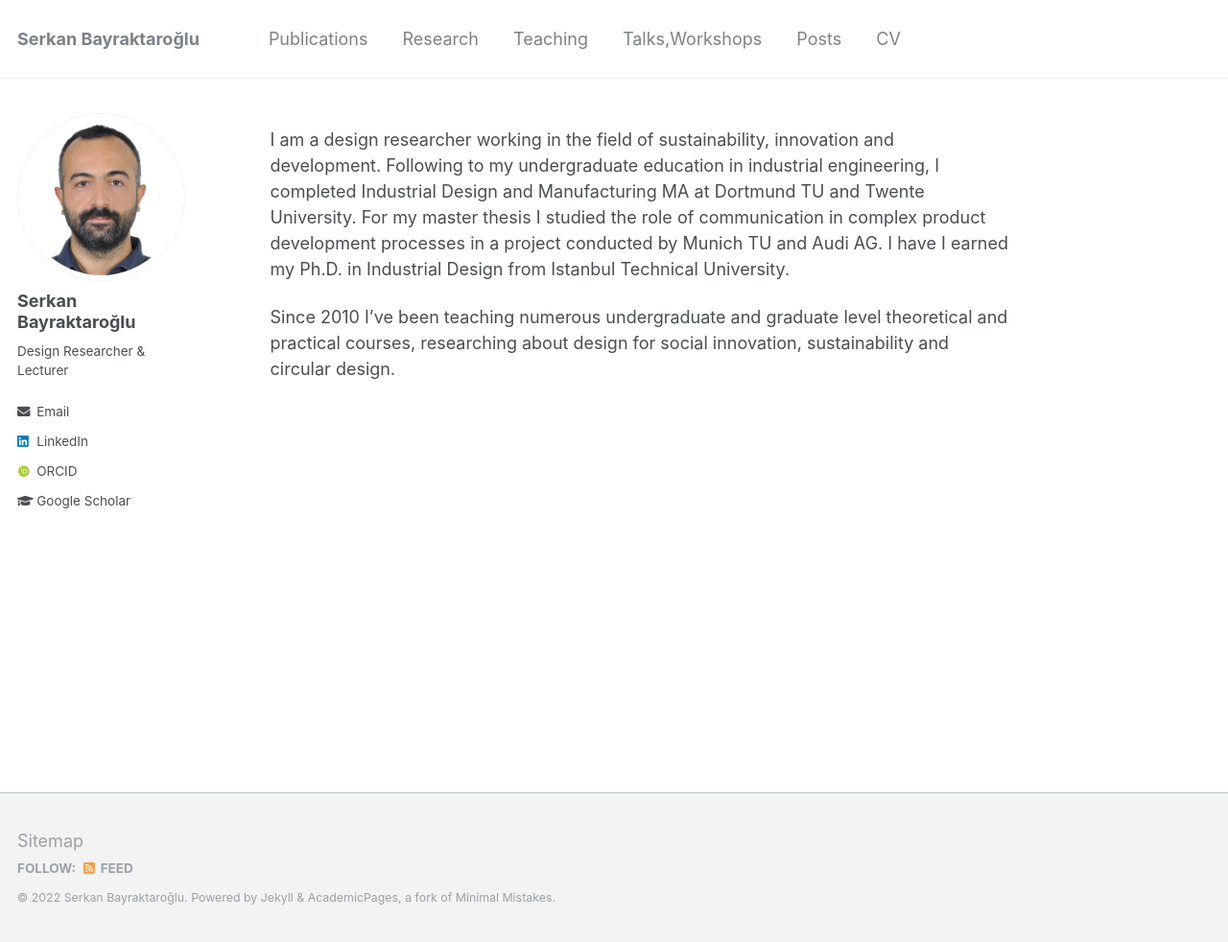
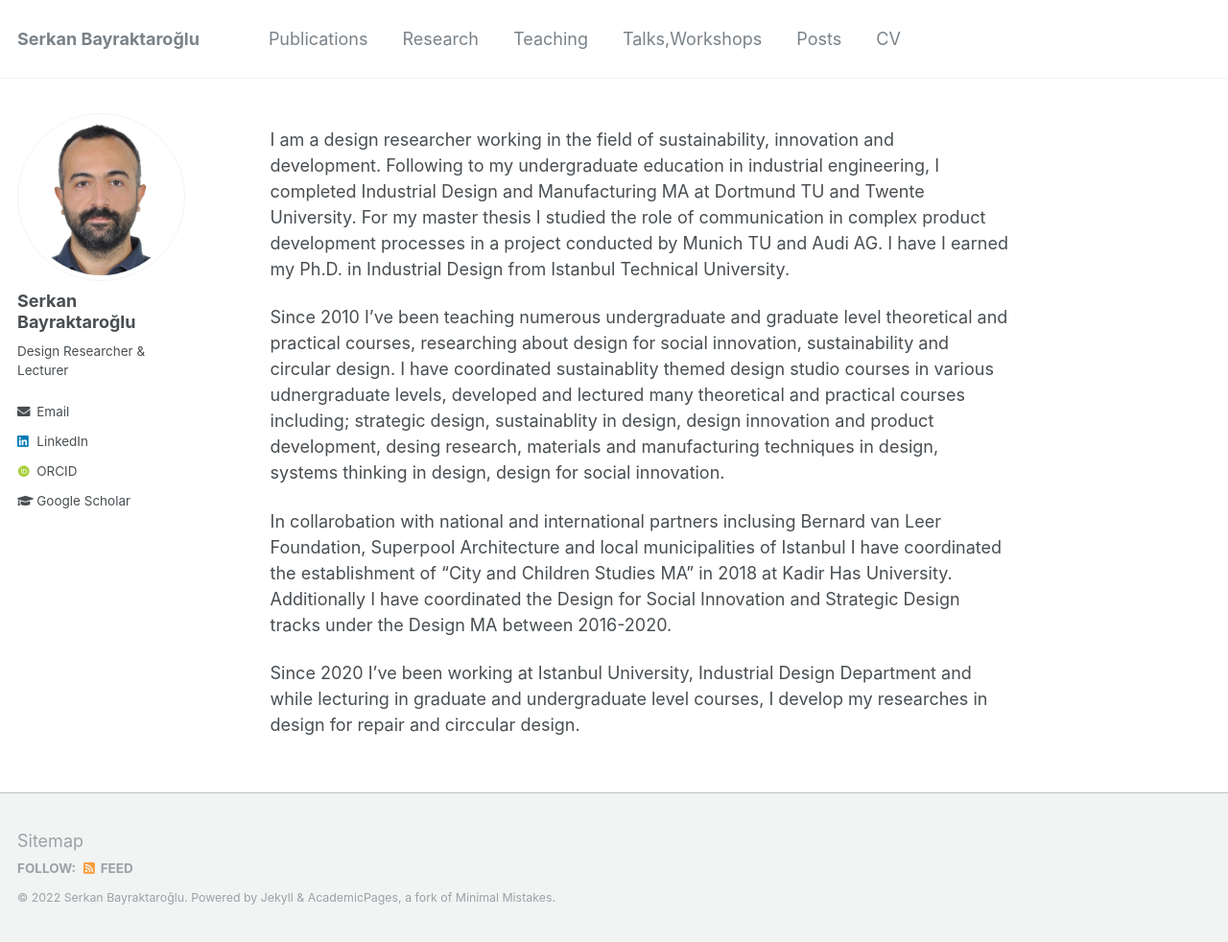
Before and after one commit to serkanbayraktaroglu/serkanbayraktaroglu.github.io, a Jekyll site: the page built from _pages/about.md, in a window 1280 px wide and 982 px high. Shown: the whole window at 96% size. Built offline with Jekyll 4.4.1, drawn with Linux system fonts in a browser that asks for light colours; some web fonts are replaced.

Commit message:
Update about.md

```diff
--- a/_pages/about.md
+++ b/_pages/about.md
@@ -10,4 +10,8 @@ redirect_from:
 
 I am a design researcher working in the field of sustainability, innovation and development. Following to my undergraduate education in industrial engineering, I completed Industrial Design and Manufacturing MA at Dortmund TU and Twente University. For my master thesis I studied the role of communication in complex product development processes in a project conducted by Munich TU and Audi AG. I have I earned my Ph.D. in Industrial Design from Istanbul Technical University.
 
-Since 2010 I’ve been teaching numerous undergraduate and graduate level theoretical and practical courses, researching about design for social innovation, sustainability and circular design.
+Since 2010 I’ve been teaching numerous undergraduate and graduate level theoretical and practical courses, researching about design for social innovation, sustainability and circular design. I have coordinated sustainablity themed design studio courses in various udnergraduate levels, developed and lectured many theoretical and practical courses including; strategic design, sustainablity in design, design innovation and product development, desing research, materials and manufacturing techniques in design, systems thinking in design, design for social innovation.
+
+In collarobation with national and international partners inclusing Bernard van Leer Foundation, Superpool Architecture and local municipalities of Istanbul I have coordinated the establishment of "City and Children Studies MA" in 2018 at Kadir Has University. Additionally I have coordinated the Design for Social Innovation and Strategic Design tracks under the Design MA between 2016-2020.
+
+Since 2020 I've been working at Istanbul University, Industrial Design Department and while lecturing in graduate and undergraduate level courses, I develop my researches in design for repair and circcular design.
```
